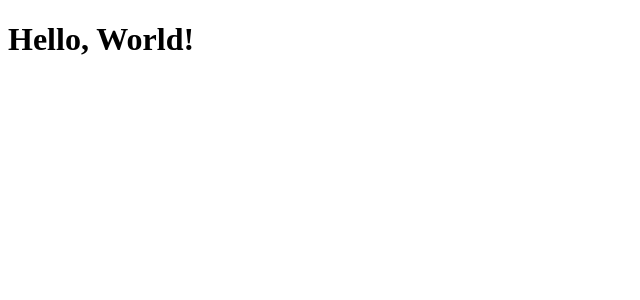
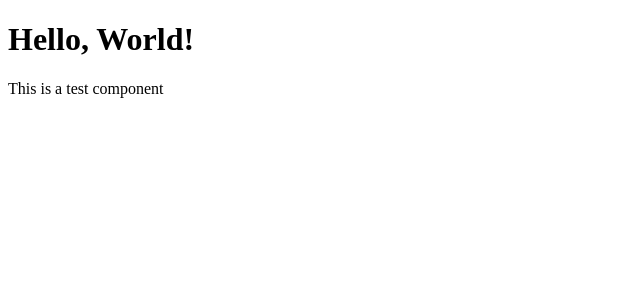
Before and after one commit to NikBaranovich/Palmo-Internship-VUE-project1, a Vue app: page /test in a window 1280 px wide. Shown: the top 300 px of the page, without its empty margins (0-640 px from the left). Built offline with nearby package versions, Linux system fonts and the light colour scheme.

Commit message:
Test routing

```diff
--- a/package.json
+++ b/package.json
@@ -8,7 +8,8 @@
     "preview": "vite preview"
   },
   "dependencies": {
-    "vue": "^3.3.4"
+    "vue": "^3.3.4",
+    "vue-router": "^4.2.5"
   },
   "devDependencies": {
     "@vitejs/plugin-vue": "^4.3.4",
--- a/src/App.vue
+++ b/src/App.vue
@@ -1,3 +1,4 @@
 <template>
   <h1>Hello, World!</h1>
+  <router-view/>
 </template>
--- /dev/null
+++ b/src/components/TestComponent.vue
@@ -0,0 +1,13 @@
+<template lang="">
+    <div>
+        This is a test component
+    </div>
+</template>
+<script>
+export default {
+
+}
+</script>
+<style lang="">
+
+</style>
--- a/src/main.js
+++ b/src/main.js
@@ -1,5 +1,9 @@
 
 import { createApp } from 'vue'
 import App from './App.vue'
+import router from "@/router/router.js";
 
-createApp(App).mount('#app')
+const app = createApp(App)
+
+app.use(router)
+    .mount("#app");
--- /dev/null
+++ b/src/router/router.js
@@ -0,0 +1,15 @@
+import { createRouter, createWebHistory } from "vue-router";
+
+import TestComponent from '@/components/TestComponent.vue'
+
+const routes = [
+  { path: "/test", component: TestComponent },
+
+];
+
+const router = createRouter({
+  routes,
+  history: createWebHistory(),
+});
+
+export default router;
```
Also changed, not shown: 1 other file (tests, documents, lock files or other folders).
